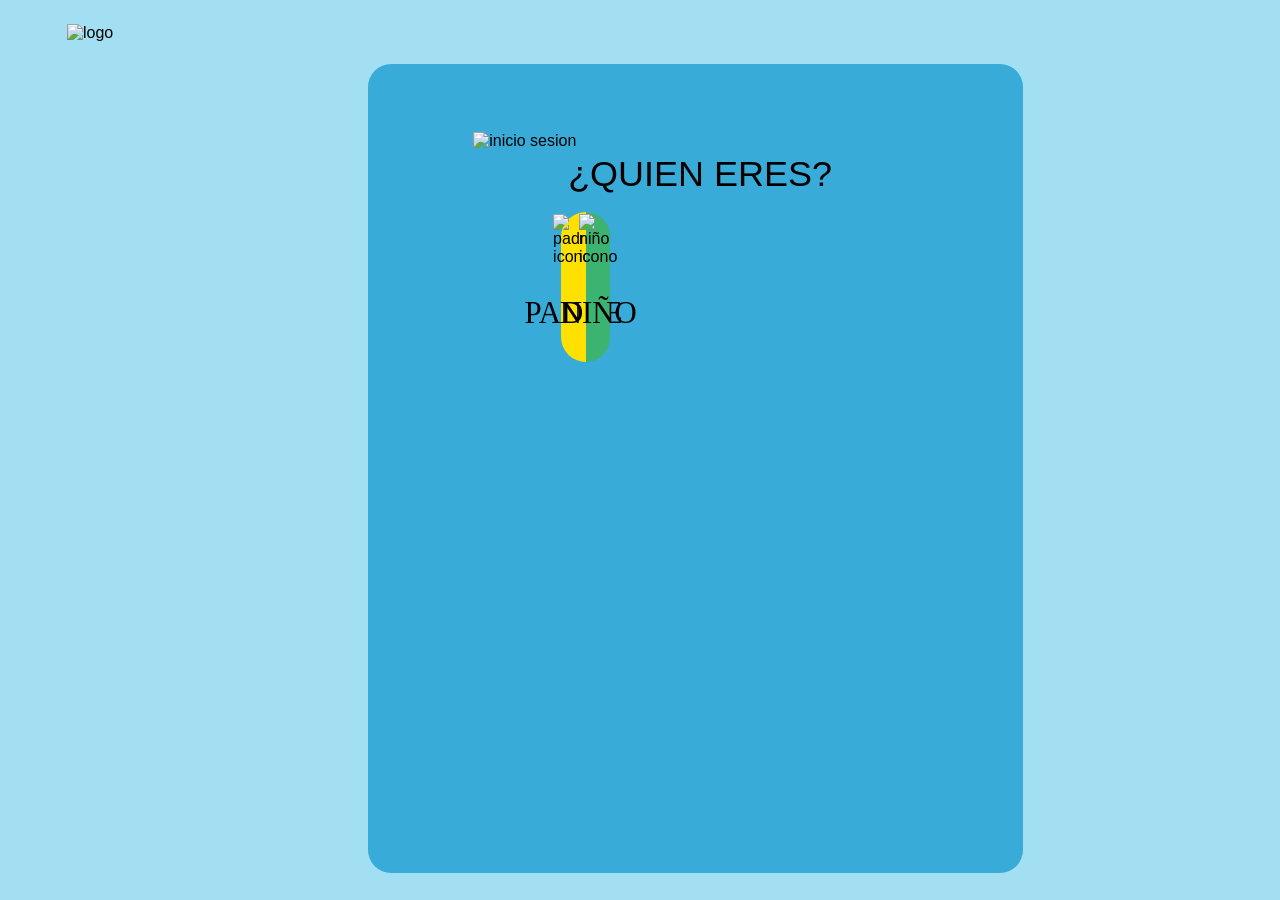
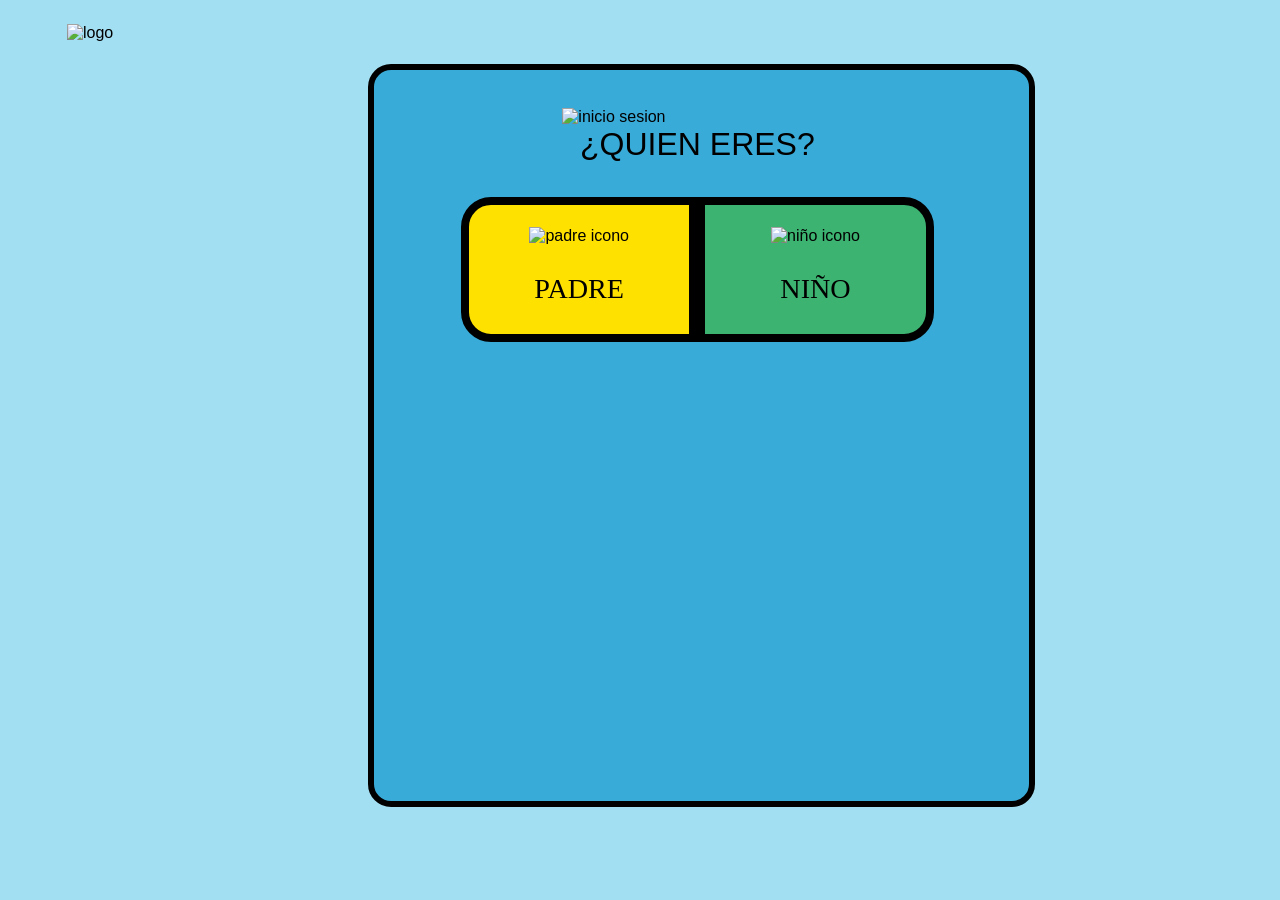

decime que esta bien por favor

--- a/front/eleccion etaria/paderoniño.css
+++ b/front/eleccion etaria/paderoniño.css
@@ -4,7 +4,6 @@ body {
     font-family: 'Fredoka One', Arial, sans-serif;
     background-color: #A3DFF2;
     display: flex;
-
 }
 
 /* LOGO */
@@ -12,45 +11,51 @@ body {
     position: absolute;
     width: 23.52%;   /* 301 / 1280 */
     height: 23.59%;  /* 169.85 / 720 */
-    top: 2.64%;      /* 19 / 720 */
-    left: 5.23%;     /* 67 / 1280 */
+    top: 2.64%;      
+    left: 5.23%;
 }
 
 /* FRAME AZUL */
 .frameazul {
     position: absolute;
     background-color: #39ABD9;
-    border: 0.48% solid #000000; /* 6.14px */
-    width: 44.53%;   /* 570 / 1280 */
-    height: 69.88%;  /* 503 / 720 */
-    top: 7.08%;      /* 50.97 / 720 */
-    left: 28.75%;    /* 368 / 1280 */
+
+    /* ⚠ border en px (decisión pensada) */
+    border: 6.14px solid #000;
+
+    width: 44.53%;
+    height: 69.88%;
+    top: 7.08%;
+    left: 28.75%;
+
     border-radius: 1.44rem; /* 23.02 / 16 */
-    
-    padding-top: 5.33%;
+
+    /* ⚠ padding en % pero RELATIVO AL ANCHO */
+    padding-top: 3%;
     padding-right: 3.66%;
-    padding-bottom: 8.74%;
+    padding-bottom: 5%;
     padding-left: 3%;
 }
 
 /* TITULO */
 .iniciosesion {
-    width: 23.98%;
-    height: 8.19%;
-    padding-left: 11.72%;
+    width: 53.86%;   /* 307 / 570 */
+    height: auto;
+    padding-left: 26.31%; /* 150 / 570 */
 }
 
-/* TEXTO */
+/* TEXTO PRINCIPAL */
 .quieneres {
-    width: 48.31%;
-    height: 6.82%;
-    font-family: Fredoka;
-    font-size: 2.16vw;
+    width: 100%;
+    height: auto;
+
+    font-family: 'Fredoka One', sans-serif;
+    font-size: 2.5vw;  /* ✔ pensado */
+    
     color: #000;
     text-align: center;
     margin: 0;
     white-space: nowrap;
-    display: inline-block;
 }
 
 /* CONTENEDOR PADRE-NIÑO */
@@ -58,32 +63,38 @@ body {
     display: flex;
     justify-content: center;
     align-items: center;
-    width: 36.93%;
-    height: 29.73%;
-    margin-top: 4.17%;
-    border-radius: 47.96rem; /* 767.3 / 16 */
+
+    width: 82.92%;   /* 472 / 570 */
+    height: 42.56%;  /* 214 / 503 */
+
+    margin-top: 6%;
+    
+    border-radius: 47.96rem; /* 767 / 16 */
 }
 
 /* BLOQUES */
 .padre, .niño {
-    width: 18.58%;
-    height: 29.73%;
-    border: 0.63% solid #000; /* 8px */
+    width: 50%;
+    height: 100%;
+    border: 8px solid #000; /* ⚠ decisión pensada */
     display: flex;
     flex-direction: column;
     justify-content: center;
     align-items: center;
+       box-sizing: border-box;
+    overflow:hidden;
 }
 
 /* PADRE */
 .padre {
     background-color: #FFE100;
-    border-top-left-radius: 1.875rem;  /* 30px */
+    border-top-left-radius: 1.875rem;
     border-bottom-left-radius: 1.875rem;
 }
 
 /* NIÑO */
 .niño {
+
     background-color: #3CB371;
     border-top-right-radius: 1.875rem;
     border-bottom-right-radius: 1.875rem;
@@ -91,46 +102,37 @@ body {
 
 /* ICONOS */
 .iconopadre, .icononiño {
-    height: 18.06%;
+    height: 60%;   /* ✔ recalculado */
     object-fit: contain;
-    margin-top: 4.17%;
+    margin-top: 10%;
+
 }
 
 /* TEXTOS */
 .padrep, .niñop {
     font-family: "Fredoka One";
-    font-size: 2.41vw;
+    font-size: 2.2vw;  /* ✔ vw correcto */
     color: black;
 }
 
-/* CONTENEDOR EMA */
+/* CONTENEDOR GENERAL */
 .emaa {
     position: relative; 
-    width: 62.97%;
-    height: 8.89%;
-    top: 27.78%;
+    width: 100%;
+    height: 12%;
+    top: 25%;
     display: flex;
-    flex-direction: column;
     align-items: center;
     justify-content: center;
+    flex-direction:column
 }
 
 /* CONTENEDOR INTERNO */
 .emaforra {
-    width: 20.39%;
-    height: 8.61%;
-    padding: 0.78%;
+    width: 45%;
+    height: 100%;
+
     display: flex;
     align-items: center;
     justify-content: center;
-}
-
-/* TEXTO FINAL */
-.quieneres {
-    font-family: 'Fredoka One', sans-serif;
-    font-size: 2.81vw;
-    color: #000;
-    text-align: center;
-    margin: 0;
-    white-space: nowrap;
 }
